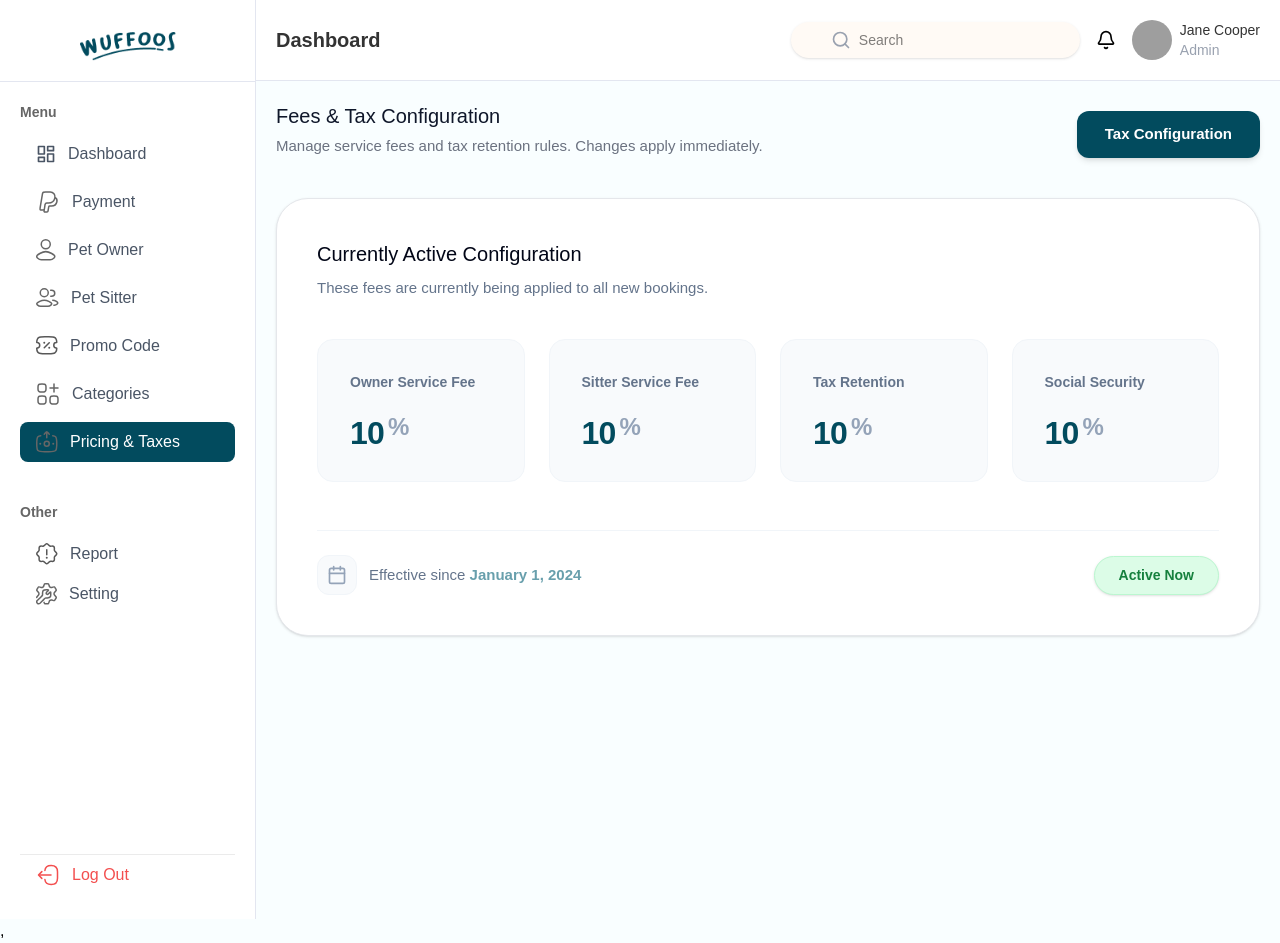
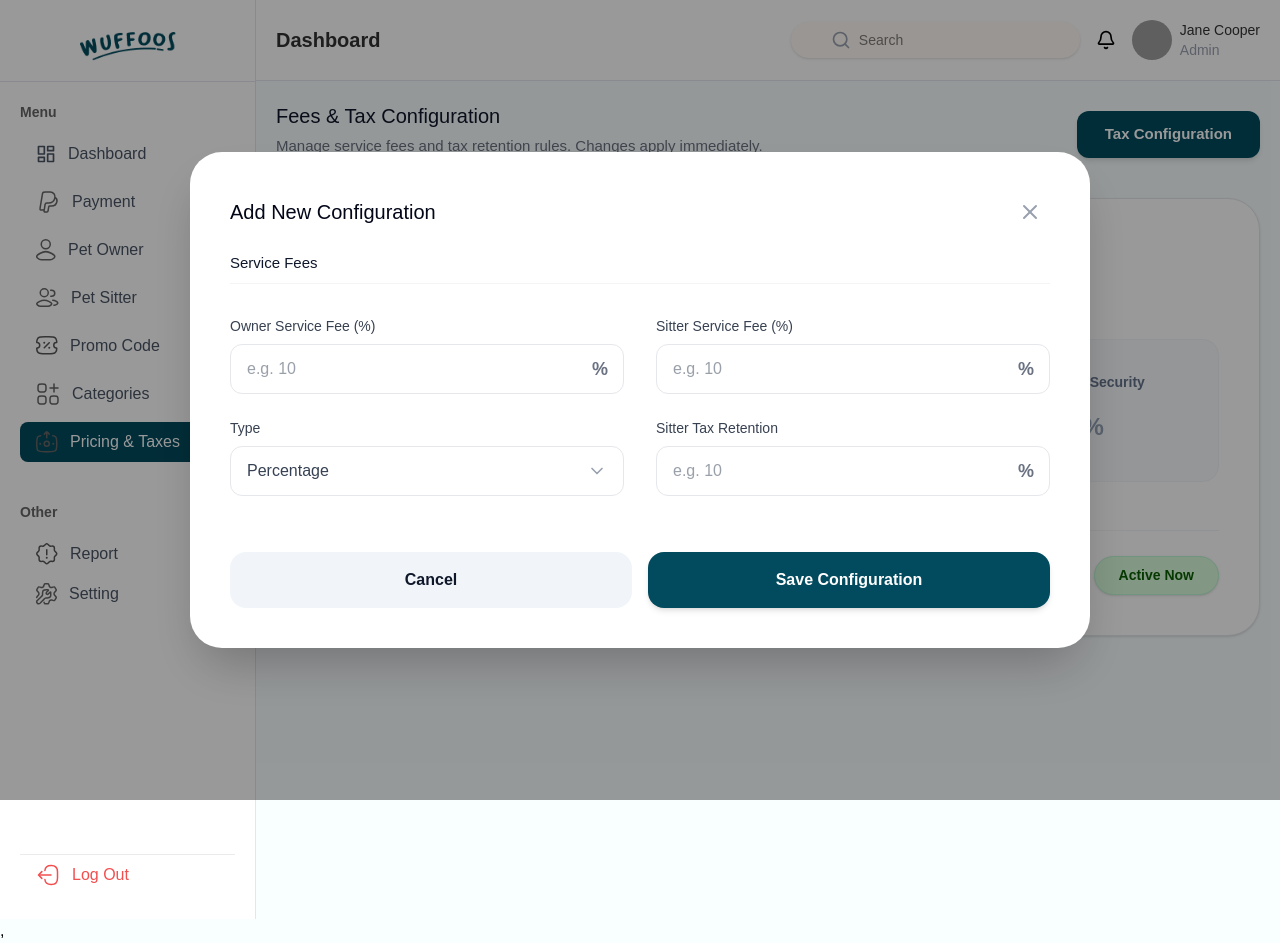
Before and after one commit to Topan-Roy/pet-care-DB, a React (Vite) app: page /dashboard/PricingTaxes in a window 1280 px wide. Both pictures are taken after a click on the button "Tax Configuration". Built offline with nearby package versions, Linux system fonts and the light colour scheme; grey boxes are pictures that could not be loaded.

Commit message:
added TaxConfigurationModal page

```diff
--- /dev/null
+++ b/src/Components/TaxConfigurationModal.jsx
@@ -0,0 +1,112 @@
+import React, { useState } from 'react';
+import { X, ChevronDown } from 'lucide-react';
+const TaxConfigurationModal = ({ isOpen, onClose }) => {
+    const [feeType, setFeeType] = useState('Percentage');
+    const [showTypeDropdown, setShowTypeDropdown] = useState(false);
+    if (!isOpen) return null;
+    return (
+        <div className="fixed inset-0 z-[100] flex items-center justify-center p-4">
+            <div
+                className="absolute inset-0 bg-black/40  transition-opacity"
+                onClick={onClose}
+            />
+            <div className="relative bg-white w-full max-w-[900px] rounded-[32px] shadow-2xl overflow-hidden flex flex-col p-10">
+                <div className="flex items-center justify-between mb-5">
+                    <h2 className="text-xl font-medium text-[#020617]">Add New Configuration</h2>
+                    <button
+                        onClick={onClose}
+                        className="p-2 hover:bg-gray-100 rounded-full transition-colors text-gray-400 hover:text-gray-600"
+                    >
+                        <X size={24} />
+                    </button>
+                </div>
+
+                <div className="space-y-8">
+                    <div>
+                        <h3 className="text-[15px] font-normal text-[#0F172A] mb-2">Service Fees</h3>
+                        <div className="h-px bg-gray-100 w-full" />
+                    </div>
+                    <div className="grid grid-cols-2 gap-x-8 gap-y-6">
+                        <div className="space-y-2">
+                            <label className="block text-sm font-medium text-[#374151]">Owner Service Fee (%)</label>
+                            <div className="relative">
+                                <input
+                                    type="text"
+                                    placeholder="e.g. 10"
+                                    className="w-full px-4 py-3 bg-white border border-gray-200 rounded-xl outline-none focus:border-[#024B5E] transition-colors pr-10 text-gray-700"
+                                />
+                                <span className="absolute right-4 top-1/2 -translate-y-1/2 text-gray-500 font-bold text-lg">%</span>
+                            </div>
+                        </div>
+                        <div className="space-y-2">
+                            <label className="block text-sm font-medium text-[#374151]">Sitter Service Fee (%)</label>
+                            <div className="relative">
+                                <input
+                                    type="text"
+                                    placeholder="e.g. 10"
+                                    className="w-full px-4 py-3 bg-white border border-gray-200 rounded-xl outline-none focus:border-[#024B5E] transition-colors pr-10 text-gray-700"
+                                />
+                                <span className="absolute right-4 top-1/2 -translate-y-1/2 text-gray-500 font-bold text-lg">%</span>
+                            </div>
+                        </div>
+                        <div className="space-y-2 relative">
+                            <label className="block text-sm font-medium text-[#374151]">Type</label>
+                            <button
+                                onClick={() => setShowTypeDropdown(!showTypeDropdown)}
+                                className="w-full px-4 py-3 bg-white border border-gray-200 rounded-xl outline-none text-left flex items-center justify-between text-gray-700 hover:border-gray-300 transition-colors"
+                            >
+                                <span>{feeType}</span>
+                                <ChevronDown size={20} className={`text-gray-400 transition-transform ${showTypeDropdown ? 'rotate-180' : ''}`} />
+                            </button>
+
+                            {showTypeDropdown && (
+                                <div className="absolute top-full left-0 right-0 mt-1 bg-white border border-gray-100 rounded-xl shadow-xl z-[110] overflow-hidden">
+                                    <button
+                                        onClick={() => { setFeeType('Percentage'); setShowTypeDropdown(false); }}
+                                        className="w-full px-4 py-3 text-left hover:bg-gray-50 text-sm transition-colors"
+                                    >
+                                        %
+                                    </button>
+                                    <button
+                                        onClick={() => { setFeeType('Fixed'); setShowTypeDropdown(false); }}
+                                        className="w-full px-4 py-3 text-left hover:bg-gray-50 text-sm transition-colors"
+                                    >
+                                        Fixed
+                                    </button>
+                                </div>
+                            )}
+                        </div>
+                        <div className="space-y-2">
+                            <label className="block text-sm font-medium text-[#374151]">Sitter Tax Retention</label>
+                            <div className="relative">
+                                <input
+                                    type="text"
+                                    placeholder="e.g. 10"
+                                    className="w-full px-4 py-3 bg-white border border-gray-200 rounded-xl outline-none focus:border-[#024B5E] transition-colors pr-10 text-gray-700"
+                                />
+                                <span className="absolute right-4 top-1/2 -translate-y-1/2 text-gray-500 font-bold text-lg">
+                                    {feeType === 'Percentage' ? '%' : '$'}
+                                </span>
+                            </div>
+                        </div>
+                    </div>
+                    <div className="flex gap-4 pt-6">
+                        <button
+                            onClick={onClose}
+                            className="flex-1 py-4 bg-[#F1F5F9] text-[#0F172A] rounded-2xl font-bold text-base hover:bg-[#E2E8F0] transition-all"
+                        >
+                            Cancel
+                        </button>
+                        <button
+                            className="flex-1 py-4 bg-[#024B5E] text-white rounded-2xl font-bold text-base hover:bg-[#024B5E] transition-all shadow-md active:scale-[0.98]"
+                        >
+                            Save Configuration
+                        </button>
+                    </div>
+                </div>
+            </div>
+        </div>
+    );
+};
+
+export default TaxConfigurationModal;
--- a/src/Pages/PricingTaxes.jsx
+++ b/src/Pages/PricingTaxes.jsx
@@ -1,23 +1,32 @@
-import React from 'react';
-import { Calendar } from 'lucide-react';
+import React, { useState } from "react";
+import { Calendar } from "lucide-react";
+import TaxConfigurationModal from "../Components/TaxConfigurationModal";
 
 const PricingTaxes = () => {
+    const [isModalOpen, setIsModalOpen] = useState(false);
+
     const configs = [
-        { title: 'Owner Service Fee', value: '10' },
-        { title: 'Sitter Service Fee', value: '10' },
-        { title: 'Tax Retention', value: '10' },
-        { title: 'Social Security', value: '10' },
+        { title: "Owner Service Fee", value: "10" },
+        { title: "Sitter Service Fee", value: "10" },
+        { title: "Tax Retention", value: "10" },
+        { title: "Social Security", value: "10" },
     ];
-
     return (
         <div className="p-5 font-Inter">
-            {/* Page Header */}
             <div className=" mb-10 flex flex-col md:flex-row md:items-end justify-between gap-6">
                 <div className="space-y-1">
-                    <h1 className="text-[20px] font-medium text-[#0F172A]">Fees & Tax Configuration</h1>
-                    <p className="text-[#6B7280] text-[15px]">Manage service fees and tax retention rules. Changes apply immediately.</p>
+                    <h1 className="text-[20px] font-medium text-[#0F172A]">
+                        Fees & Tax Configuration
+                    </h1>
+                    <p className="text-[#6B7280] text-[15px]">
+                        Manage service fees and tax retention rules. Changes apply
+                        immediately.
+                    </p>
                 </div>
-                <button className="bg-[#024B5E] text-[#FFFFFF] px-7 py-3 rounded-xl font-bold text-[15px] hover:bg-[#024B5E] transition-all shadow-md active:scale-[0.98] cursor-pointer">
+                <button
+                    onClick={() => setIsModalOpen(true)}
+                    className="bg-[#024B5E] text-[#FFFFFF] px-7 py-3 rounded-xl font-bold text-[15px] hover:bg-[#024B5E] transition-all shadow-md active:scale-[0.98] cursor-pointer"
+                >
                     Tax Configuration
                 </button>
             </div>
@@ -25,39 +34,53 @@ const PricingTaxes = () => {
             {/* Main Configuration Card */}
             <div className=" bg-white border border-[#E5E7EB] rounded-[32px] p-10 shadow-sm">
                 <div className="mb-10">
-                    <h2 className="text-[20px] font-normal text-[#020617] mb-2">Currently Active Configuration</h2>
-                    <p className="text-[#64748B] text-[15px]">These fees are currently being applied to all new bookings.</p>
+                    <h2 className="text-[20px] font-normal text-[#020617] mb-2">
+                        Currently Active Configuration
+                    </h2>
+                    <p className="text-[#64748B] text-[15px]">
+                        These fees are currently being applied to all new bookings.
+                    </p>
                 </div>
-
-                {/* Feature Grid */}
                 <div className="grid grid-cols-1 sm:grid-cols-2 lg:grid-cols-4 gap-6 mb-12">
                     {configs.map((config, idx) => (
-                        <div key={idx} className="bg-[#F8FAFC] rounded-2xl p-8 border border-[#F1F5F9] hover:border-[#E2E8F0] transition-colors group">
-                            <p className="text-[14px] font-semibold text-[#64748B] mb-4 group-hover:text-[#475569]">{config.title}</p>
+                        <div
+                            key={idx}
+                            className="bg-[#F8FAFC] rounded-2xl p-8 border border-[#F1F5F9] hover:border-[#E2E8F0] transition-colors group"
+                        >
+                            <p className="text-[14px] font-semibold text-[#64748B] mb-4 group-hover:text-[#475569]">
+                                {config.title}
+                            </p>
                             <div className="flex items-end gap-1">
-                                <span className="text-[32px] font-bold text-[#024B5E] leading-none tracking-tight">{config.value}</span>
-                                <span className="text-[24px] font-bold text-[#94A3B8] mb-1">%</span>
+                                <span className="text-[32px] font-bold text-[#024B5E] leading-none tracking-tight">
+                                    {config.value}
+                                </span>
+                                <span className="text-[24px] font-bold text-[#94A3B8] mb-1">
+                                    %
+                                </span>
                             </div>
                         </div>
                     ))}
                 </div>
-
-                {/* Footer info section */}
                 <div className="flex flex-col sm:flex-row items-center justify-between gap-6 pt-6 border-t border-[#F1F5F9]">
                     <div className="flex items-center gap-3">
                         <div className="w-10 h-10 flex items-center justify-center bg-[#F8FAFC] rounded-xl text-[#94A3B8] border border-[#F1F5F9]">
                             <Calendar size={20} />
                         </div>
                         <p className="text-[15px] text-[#64748B]">
-                            Effective since <span className="font-bold text-[#689FAC]">January 1, 2024</span>
+                            Effective since{" "}
+                            <span className="font-bold text-[#689FAC]">January 1, 2024</span>
                         </p>
                     </div>
-
-                    <div className="bg-[#DCFCE7] text-[#15803D] px-6 py-2 rounded-full text-[14px] font-bold border border-[#BBF7D0] shadow-sm">
+                    <div className="bg-[#D9FCDC] text-[#0A5E02] px-6 py-2 rounded-full text-[14px] font-bold border border-[#BBF7D0] shadow-sm">
                         Active Now
                     </div>
                 </div>
             </div>
+
+            <TaxConfigurationModal
+                isOpen={isModalOpen}
+                onClose={() => setIsModalOpen(false)}
+            />
         </div>
     );
 };
```
